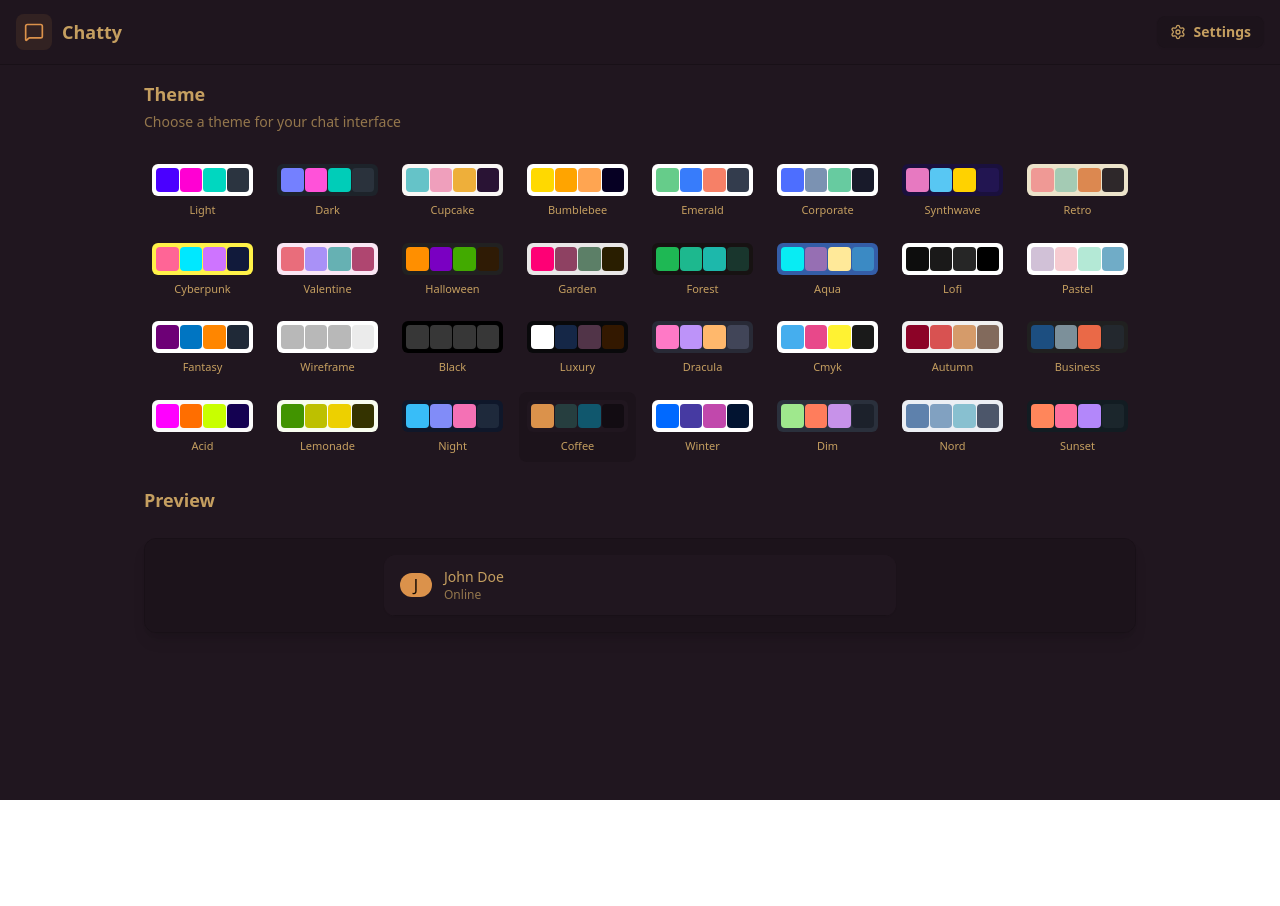
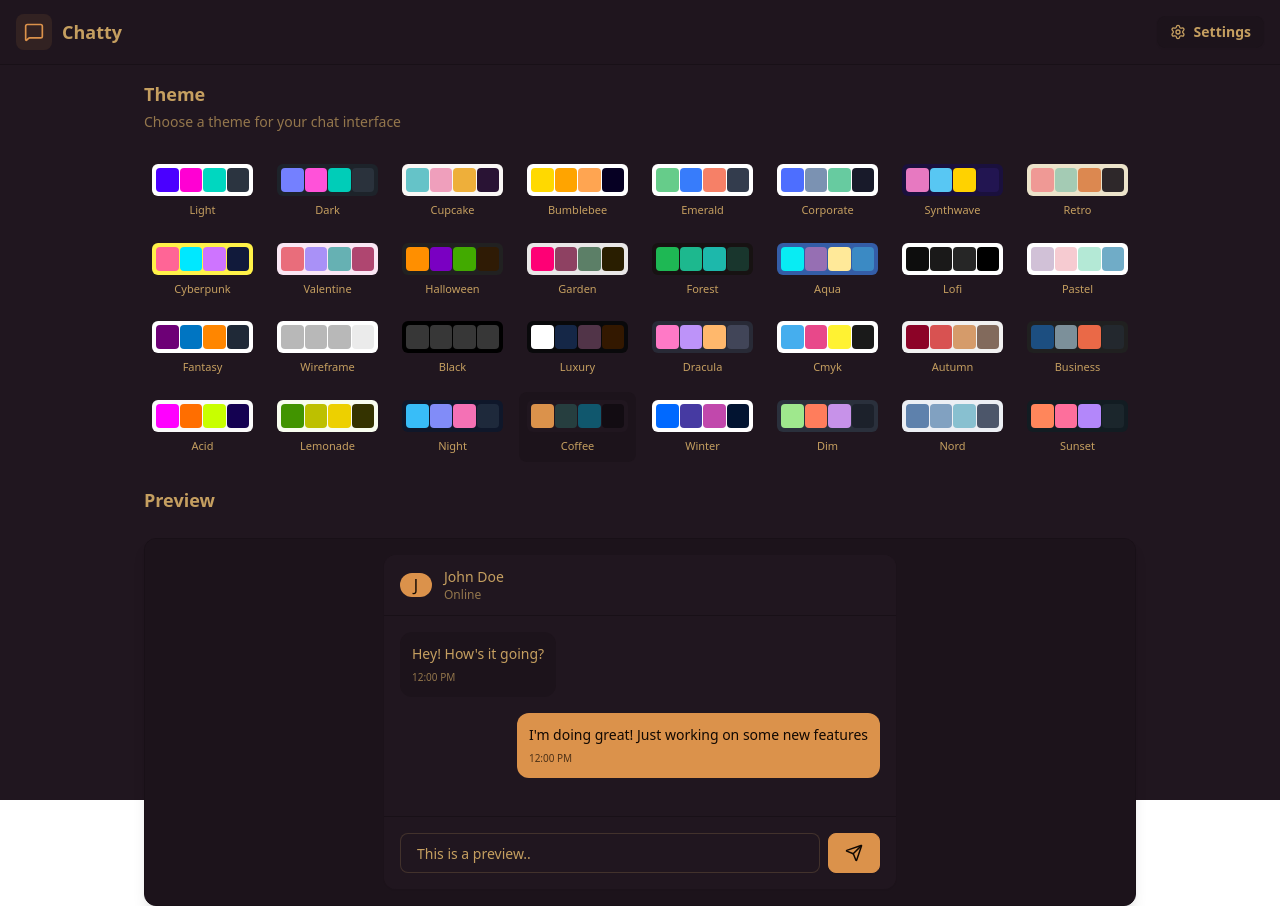
Before and after one commit to LivingLegacy95/socket.io-real-time-chat-w-img-uplds, a React (Vite) app in the folder client/chat_app_w_img_uplds/: page /settings in a window 1280 px wide. Before the commit the page ends 800 px from the top, so only its background shows below. Built offline with nearby package versions, Linux system fonts and the light colour scheme; no server answers.

Commit message:
Finished settings page

```diff
--- a/client/chat_app_w_img_uplds/src/views/SettingsPage.jsx
+++ b/client/chat_app_w_img_uplds/src/views/SettingsPage.jsx
@@ -69,6 +69,42 @@
 										</div>
 									</div>
 								</div>
+
+								{/* Chat Messages */}
+								<div className="p-4 space-y-4 min-h-[200px] max-h-[200px] overflow-y-auto bg-base-100">
+									{PREVIEW_MESSAGES.map((message) => (
+										<div
+											key={message.id}
+											className={`flex ${message.isSent ? "justify-end" : "justify-start"}`}
+										>
+											<div
+												className={`max-w-[80%] rounded-xl p-3 shasow-sm ${message.isSent ? "bg-primary text-primary-content" : "bg-base-200"}`}
+											>
+												<p className="text-sm">{message.content}</p>
+												<p
+													className={`text-[10px] mt-1.5 ${message.isSent ? "text-primary-content/70" : "text-base-content/70"}`}
+												>
+													12:00 PM
+												</p>
+											</div>
+										</div>
+									))}
+								</div>
+								{/* Chat Input */}
+								<div className="p-4 border-t border-base-300 bg-base-100">
+									<div className="flex gap-2">
+										<input
+											type="text"
+											className="input input-bordered flex-1 text-sm h-10"
+											placeholder="Type a message..."
+											value="This is a preview.."
+											readOnly
+										/>
+										<button className="btn btn-primary h-10 min-h-0">
+											<Send size={18} />
+										</button>
+									</div>
+								</div>
 							</div>
 						</div>
 					</div>
```
